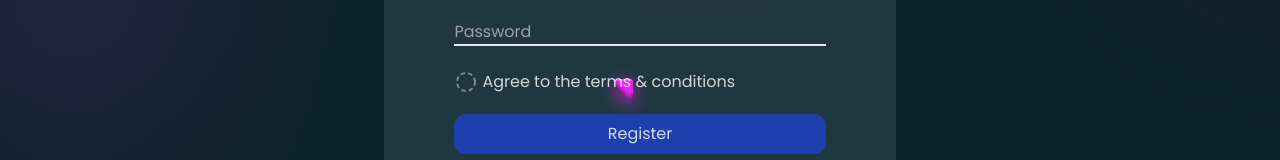
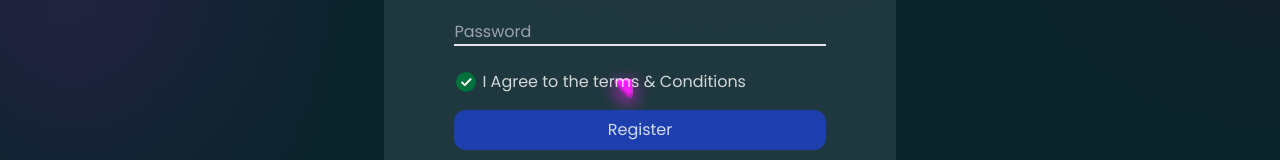
Before and after one commit to JoshdfG/Transportation-booking-, a React (Vite) app: page /admin in a window 1280 px wide. Both pictures are taken after a click on the label 466 px from the left and 652 px from the top of the page. Shown: the part 570-730 px from the top of the page. Built offline with nearby package versions, Linux system fonts and the light colour scheme.

Commit message:
modified:   src/components/pages/Admin.jsx

```diff
--- a/src/components/pages/Admin.jsx
+++ b/src/components/pages/Admin.jsx
@@ -1,6 +1,19 @@
-import React from "react";
+import React, { useState } from "react";
 import { Link } from "react-router-dom";
 const Admin = () => {
+  const [isChecked1, setIsChecked1] = useState(false);
+  const [isLoading1, setIsLoading1] = useState(false);
+
+  const handleCheckboxChange1 = () => {
+    setIsChecked1((prevChecked) => !prevChecked);
+    setIsLoading1(true);
+
+    if (!isChecked1) {
+      setTimeout(() => {
+        setIsLoading1(false);
+      }, 200);
+    }
+  };
   return (
     <>
       <div className="min-h-[100dvh] mt-12 w-[85%] md:w-[60%] lg:w-[40%] mx-auto">
@@ -53,16 +66,18 @@ const Admin = () => {
             </label>
           </div>
           <div className="flex justify-between mx-auto w-[80%]">
-            <div class="links-container flex align-middle justify-center mb-5">
+            <div className="links-container flex align-middle justify-center mb-4">
+              <label htmlFor="check1" className="check-box">
                 <input
+                  id="check1"
                   type="checkbox"
-                id="check2"
-                data-id="check2"
-                class="checkbox hidden"
+                  className="checkbox hidden"
+                  checked={isChecked1}
+                  onChange={handleCheckboxChange1}
                 />
-              <label for="check2" class="check-box">
+                {!isChecked1 ? (
                   <svg
-                  class="not-completed-icon"
+                    className=""
                     id="not-completed-icon"
                     xmlns="http://www.w3.org/2000/svg"
                     width="24"
@@ -75,29 +90,15 @@ const Admin = () => {
                       cy="16"
                       r="12"
                       stroke="#8A8A8A"
-                    stroke-width="2.5"
-                    stroke-linecap="round"
-                    stroke-linejoin="round"
-                    stroke-dasharray="4 6"
+                      strokeWidth="2.5"
+                      strokeLinecap="round"
+                      strokeLinejoin="round"
+                      strokeDasharray="4 6"
                     />
                   </svg>
+                ) : isLoading1 ? (
                   <svg
-                  class="completed hidden"
-                  id="completed"
-                  width="24"
-                  height="24"
-                  viewBox="0 0 24 24"
-                  fill="none"
-                  xmlns="http://www.w3.org/2000/svg"
-                >
-                  <circle cx="12" cy="12" r="10" fill="#303030"></circle>
-                  <path
-                    d="M17.2738 8.52629C17.6643 8.91682 17.6643 9.54998 17.2738 9.94051L11.4405 15.7738C11.05 16.1644 10.4168 16.1644 10.0263 15.7738L7.3596 13.1072C6.96908 12.7166 6.96908 12.0835 7.3596 11.693C7.75013 11.3024 8.38329 11.3024 8.77382 11.693L10.7334 13.6525L15.8596 8.52629C16.2501 8.13577 16.8833 8.13577 17.2738 8.52629Z"
-                    fill="#fff"
-                  ></path>
-                </svg>
-                <svg
-                  class="loading hidden"
+                    class="loading "
                     id="loading"
                     xmlns="http://www.w3.org/2000/svg"
                     width="24"
@@ -107,14 +108,31 @@ const Admin = () => {
                   >
                     <path
                       d="M22.0004 12C22.0004 13.9778 21.4139 15.9112 20.3151 17.5557C19.2162 19.2002 17.6545 20.4819 15.8272 21.2388C13.9999 21.9957 11.9893 22.1937 10.0495 21.8079C8.10965 21.422 6.32782 20.4696 4.9293 19.0711C3.53077 17.6725 2.57837 15.8907 2.19251 13.9509C1.80666 12.0111 2.00469 10.0004 2.76157 8.17317C3.51845 6.3459 4.80017 4.78412 6.44466 3.6853C8.08916 2.58649 10.0226 2 12.0004 2"
-                    stroke="#1C181D"
+                      stroke="#e3e3e3"
                       stroke-width="2.08333"
                       stroke-linecap="round"
                       stroke-linejoin="round"
                     />
                   </svg>
+                ) : (
+                  <svg
+                    className="completed"
+                    id="completed"
+                    width="24"
+                    height="24"
+                    viewBox="0 0 24 24"
+                    fill="none"
+                    xmlns="http://www.w3.org/2000/svg"
+                  >
+                    <circle cx="12" cy="12" r="10" fill="#00703c"></circle>
+                    <path
+                      d="M17.2738 8.52629C17.6643 8.91682 17.6643 9.54998 17.2738 9.94051L11.4405 15.7738C11.05 16.1644 10.4168 16.1644 10.0263 15.7738L7.3596 13.1072C6.96908 12.7166 6.96908 12.0835 7.3596 11.693C7.75013 11.3024 8.38329 11.3024 8.77382 11.693L10.7334 13.6525L15.8596 8.52629C16.2501 8.13577 16.8833 8.13577 17.2738 8.52629Z"
+                      fill="#fff"
+                    ></path>
+                  </svg>
+                )}
               </label>
-              <span class="">Agree to the terms & conditions</span>
+              <span className="mr-2 ">I Agree to the terms & Conditions</span>
             </div>
           </div>
           <button className="btn bg-blue-800 w-[80%] p-2 rounded-xl" href="#">
```
Lines whose indentation alone changed are shown as unchanged.
